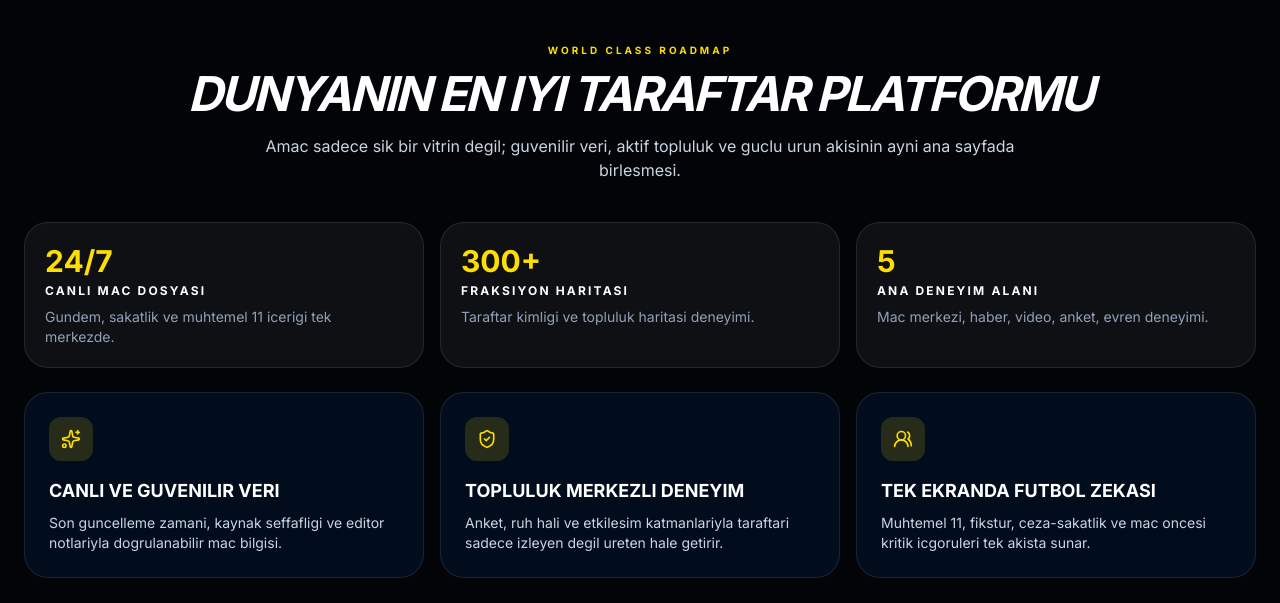
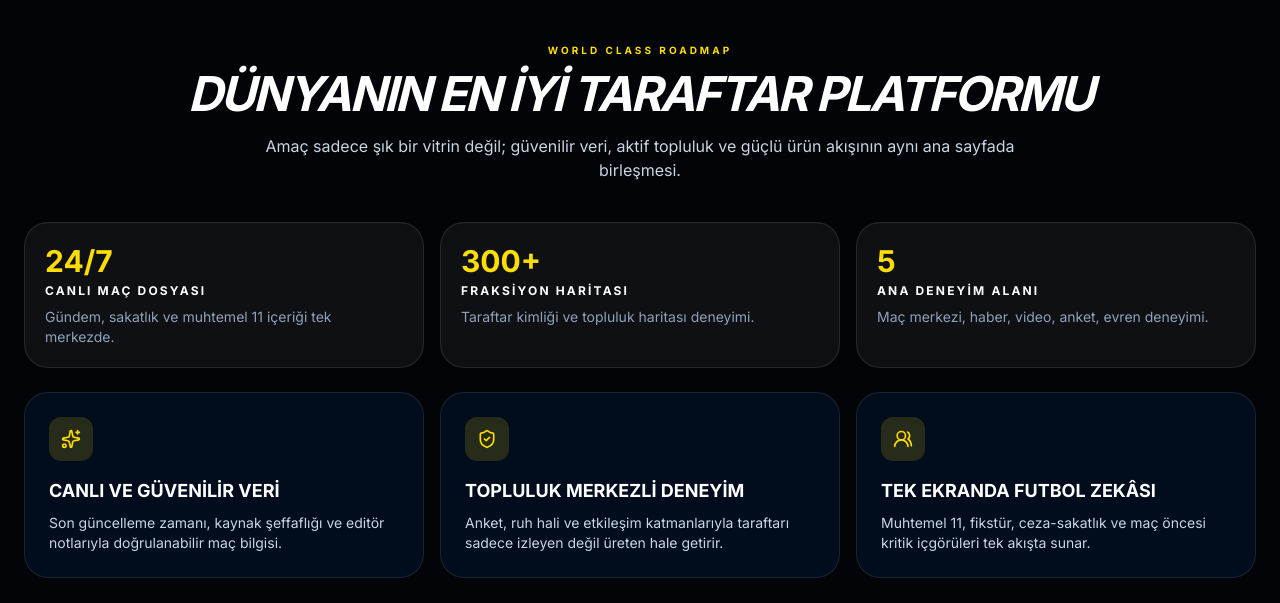
Before and after one commit to yunusemreyilmaz93-pixel/fenerbahceevreni, a React (Vite) app: page / in a window 1280 px wide. Shown: the part 757-1360 px from the top of the page. Built offline with nearby package versions, Linux system fonts and the light colour scheme; no server answers; a web font is replaced by a local one.

Commit message:
chore: restore Turkish copy in PlatformVision

```diff
--- a/src/components/Home/PlatformVision.tsx
+++ b/src/components/Home/PlatformVision.tsx
@@ -8,38 +8,38 @@ const PLATFORM_METRICS = [
   {
     id: 'm1',
     value: '24/7',
-    label: 'CANLI MAC DOSYASI',
-    detail: 'Gundem, sakatlik ve muhtemel 11 icerigi tek merkezde.',
+    label: 'CANLI MAÇ DOSYASI',
+    detail: 'Gündem, sakatlık ve muhtemel 11 içeriği tek merkezde.',
   },
   {
     id: 'm2',
     value: '300+',
-    label: 'FRAKSIYON HARITASI',
-    detail: 'Taraftar kimligi ve topluluk haritasi deneyimi.',
+    label: 'FRAKSİYON HARİTASI',
+    detail: 'Taraftar kimliği ve topluluk haritası deneyimi.',
   },
   {
     id: 'm3',
     value: '5',
-    label: 'ANA DENEYIM ALANI',
-    detail: 'Mac merkezi, haber, video, anket, evren deneyimi.',
+    label: 'ANA DENEYİM ALANI',
+    detail: 'Maç merkezi, haber, video, anket, evren deneyimi.',
   },
 ] as const;
 
 const PLATFORM_PILLARS = [
   {
     id: 'p1',
-    title: 'CANLI VE GUVENILIR VERI',
-    description: 'Son guncelleme zamani, kaynak seffafligi ve editor notlariyla dogrulanabilir mac bilgisi.',
+    title: 'CANLI VE GÜVENİLİR VERİ',
+    description: 'Son güncelleme zamanı, kaynak şeffaflığı ve editör notlarıyla doğrulanabilir maç bilgisi.',
   },
   {
     id: 'p2',
-    title: 'TOPLULUK MERKEZLI DENEYIM',
-    description: 'Anket, ruh hali ve etkilesim katmanlariyla taraftari sadece izleyen degil ureten hale getirir.',
+    title: 'TOPLULUK MERKEZLİ DENEYİM',
+    description: 'Anket, ruh hali ve etkileşim katmanlarıyla taraftarı sadece izleyen değil üreten hale getirir.',
   },
   {
     id: 'p3',
-    title: 'TEK EKRANDA FUTBOL ZEKASI',
-    description: 'Muhtemel 11, fikstur, ceza-sakatlik ve mac oncesi kritik icgoruleri tek akista sunar.',
+    title: 'TEK EKRANDA FUTBOL ZEKÂSI',
+    description: 'Muhtemel 11, fikstür, ceza-sakatlık ve maç öncesi kritik içgörüleri tek akışta sunar.',
   },
 ] as const;
 
@@ -50,11 +50,11 @@ const PlatformVision: React.FC = () => {
         <div className="mb-10 text-center">
           <p className="intelligence-label mb-3 text-fb-yellow">WORLD CLASS ROADMAP</p>
           <h2 className="text-3xl font-black uppercase italic tracking-tighter text-white md:text-5xl">
-            DUNYANIN EN IYI TARAFTAR PLATFORMU
+            DÜNYANIN EN İYİ TARAFTAR PLATFORMU
           </h2>
           <p className="mx-auto mt-4 max-w-3xl text-slate-300">
-            Amac sadece sik bir vitrin degil; guvenilir veri, aktif topluluk ve guclu urun akisinin
-            ayni ana sayfada birlesmesi.
+            Amaç sadece şık bir vitrin değil; güvenilir veri, aktif topluluk ve güçlü ürün akışının
+            aynı ana sayfada birleşmesi.
           </p>
         </div>
 
```
